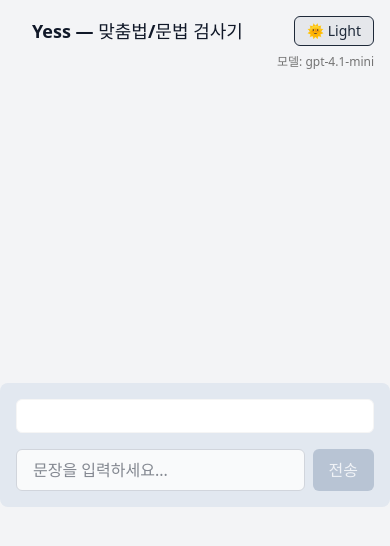
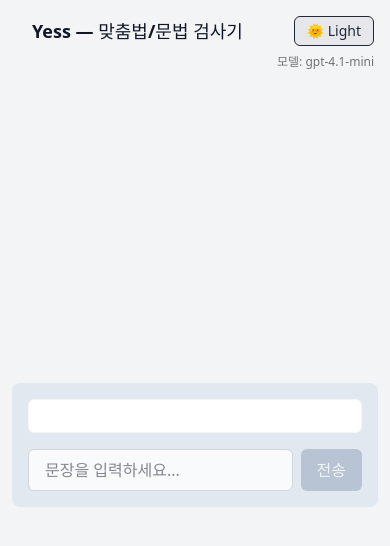
Before and after one commit to jynxxxxx/yess_editor, a React (Vite) app in the folder client/: page / in a window 390 px wide. Shown: the top 546 px of the page. Built offline with nearby package versions, Linux system fonts and the light colour scheme.

Commit message:
add responsive styling

```diff
--- a/client/src/App.tsx
+++ b/client/src/App.tsx
@@ -8,14 +8,14 @@ export default function App() {
 
   return (
 
-    <div className="flex flex-col h-screen bg-gray-100 dark:bg-gray-900 text-gray-900 dark:text-gray-100">
+    <div className="flex flex-col min-h-screen bg-gray-100 dark:bg-gray-900 text-gray-900 dark:text-gray-100">
       <header className="relative pl-8 pt-4 flex justify-between items-center">
         <h1 className="text-lg font-bold">Yess — 맞춤법/문법 검사기</h1>
         <ThemeToggle theme={theme} toggleTheme={toggleTheme} />
         <div className="absolute right-4 bottom-[-1.5rem] text-xs text-neutral-500">모델: gpt-4.1-mini</div>
       </header>
 
-      <main className="flex-1 flex items-center">
+      <main className="flex-1 flex items-center px-3 lg:px-0">
         <Chat />
       </main>
     </div>
--- a/client/src/components/Chat.tsx
+++ b/client/src/components/Chat.tsx
@@ -72,7 +72,7 @@ export default function Chat() {
 
   return (
     <div className="max-w-4xl 2xl:max-w-[60vw] mx-auto p-4 my-4 w-full flex-1 flex flex-col justify-center gap-4 bg-slate-200 dark:bg-gray-800 rounded-lg">
-      <div ref={chatContainerRef} className="flex-1 overflow-auto flex flex-col gap-2 p-4 rounded-md border border-neutral-100 dark:border-gray-600 bg-white dark:bg-black/20 max-h-[67vh]">
+      <div ref={chatContainerRef} className="flex-1 overflow-auto flex flex-col gap-2 p-4 rounded-md border border-neutral-100 dark:border-gray-600 bg-white dark:bg-black/20 max-h-[67vh] 2xl:max-h-[75vh]">
         <div className="flex-1 flex flex-col gap-3 w-full">
           {messages.map((m, idx) => {
             if (m.role === "user") return <UserBubble key={idx} text={m.text} />;
--- a/client/src/components/Tooltip.tsx
+++ b/client/src/components/Tooltip.tsx
@@ -32,7 +32,7 @@ export default function Tooltip({ children, title }: { children: React.ReactNode
       {title && visible &&
         createPortal(
           <div
-            className="max-w-[20vw] text-sm bg-gray-700 dark:bg-gray-900 text-white p-3 rounded-md whitespace-pre-wrap z-50 shadow-lg"
+            className="max-w-[50vh] md:max-w-[20vw] text-sm bg-gray-700 dark:bg-gray-900 text-white p-3 rounded-md whitespace-pre-wrap z-50 shadow-lg"
             style={{
               position: "fixed",
               top: coords.top - 10, // above the element with margin
```
